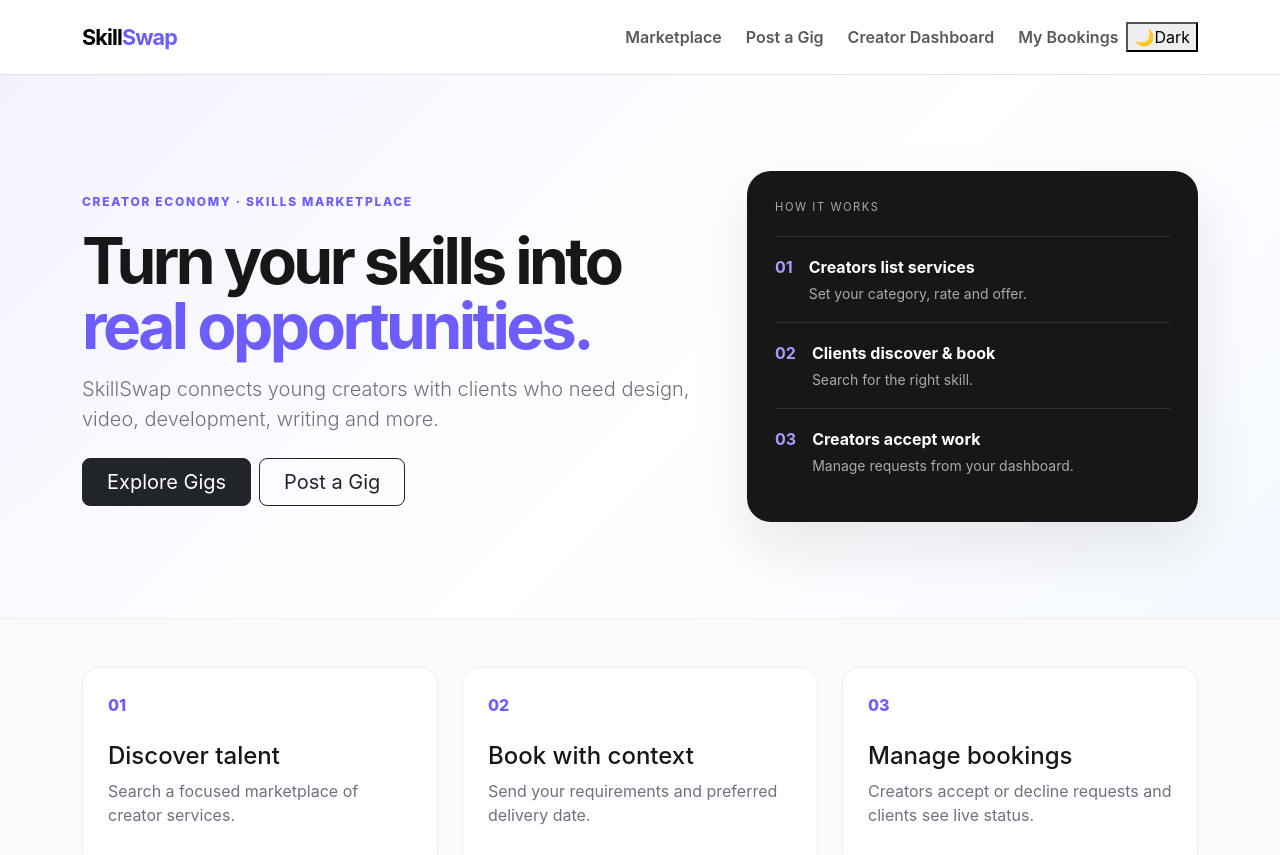
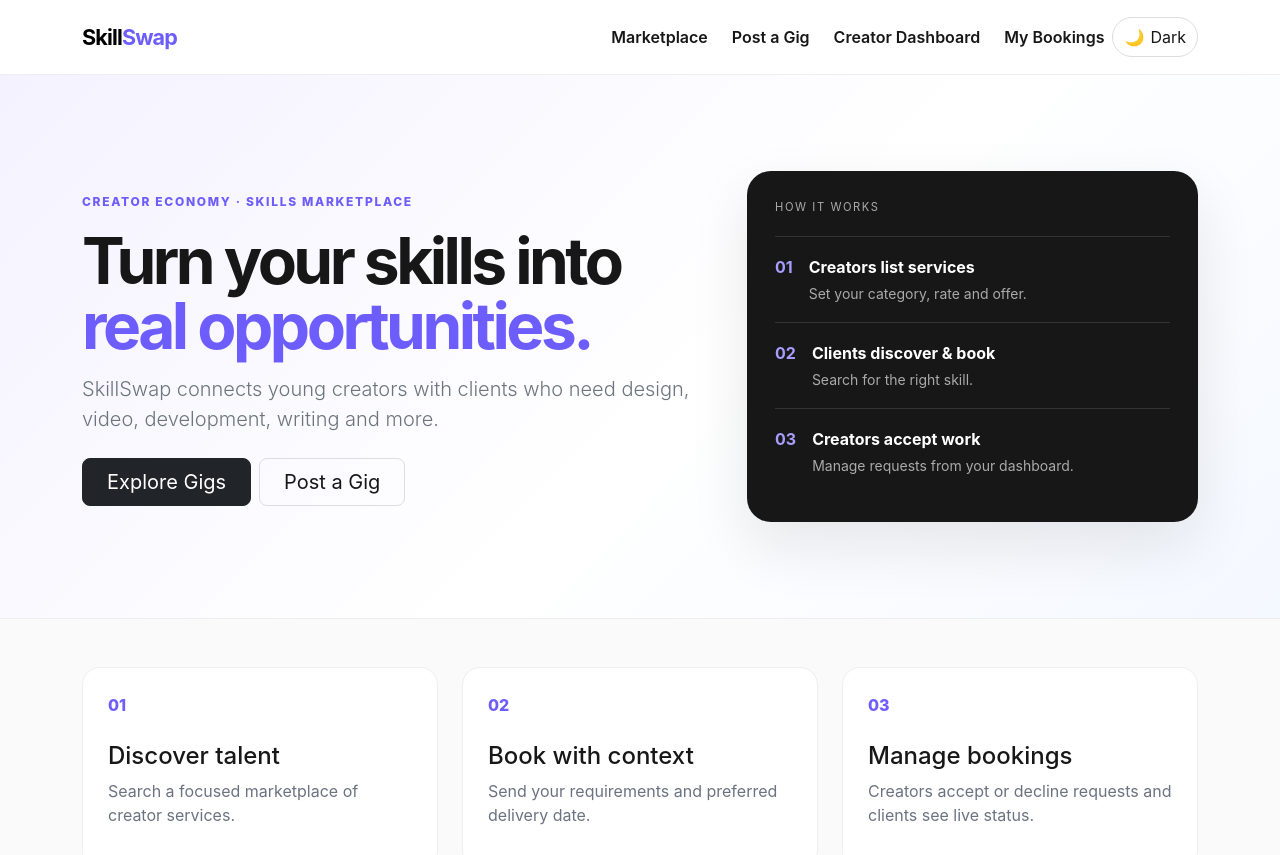
Before and after one commit to uditanshusiingh/SkillSwap, a React (Vite) app in the folder client/: page / in a window 1280 px wide. Shown: the top 855 px of the page. Built offline with nearby package versions, Linux system fonts and the light colour scheme; no server answers.

Commit message:
Add dark light theme styles

```diff
--- a/client/src/styles.css
+++ b/client/src/styles.css
@@ -70,3 +70,37 @@ main{overflow-wrap:anywhere}
   .booking-card{padding:18px}
   .empty{padding:32px 18px}
 }
+
+/* ===== Dark / Light theme ===== */
+:root{color-scheme:light;--page:#fafafa;--surface:#fff;--surface-soft:#f5f5f7;--border:#eee;--border-strong:#ddd;--ink:#171717;--muted:#6b7280;--body-copy:#444;--nav-icon-filter:none}
+html[data-theme="dark"]{color-scheme:dark;--page:#101114;--surface:#181a1f;--surface-soft:#202329;--border:#2d3138;--border-strong:#3a3f48;--ink:#f3f4f6;--muted:#a8adb7;--body-copy:#d2d5db;--nav-icon-filter:invert(1)}
+html,body,#root{min-height:100%}
+body{background:var(--page);color:var(--ink);transition:background-color .2s ease,color .2s ease}
+.navbar,.feature,.search-panel,.email-bar,.form-card,.success-card,.stats .stat,.empty,.booking-card,.footer{background:var(--surface)!important;border-color:var(--border)!important}
+.navbar .navbar-toggler{border-color:var(--border-strong)}
+.nav-link{color:var(--ink)}
+.nav-link:hover,.nav-link.active{color:var(--accent)}
+.theme-toggle{display:inline-flex;align-items:center;justify-content:center;gap:6px;min-height:38px;padding:7px 11px;border:1px solid var(--border-strong);border-radius:999px;background:var(--surface);color:var(--ink);font:600 .85rem inherit;cursor:pointer;transition:.2s ease}
+.theme-toggle:hover{background:var(--surface-soft);transform:translateY(-1px)}
+.hero{background:linear-gradient(135deg,#f4f2ff 0%,var(--surface) 55%,#f4f8ff 100%);border-color:var(--border)}
+html[data-theme="dark"] .hero{background:linear-gradient(135deg,#19172a 0%,#181a1f 55%,#151d2a 100%)}
+.hero-card{background:#171717;color:#fff}
+.feature p,.price-large small,.stat small,.empty,.footer{color:var(--muted)}
+.gig-description{color:var(--body-copy)}
+.category{background:#eeecff;color:#5648dc}
+html[data-theme="dark"] .category{background:#302b5d;color:#c9c3ff}
+.table{--bs-table-bg:var(--surface);--bs-table-color:var(--ink);--bs-table-border-color:var(--border)}
+.table>:not(caption)>*>*{background-color:var(--surface);color:var(--ink);border-bottom-color:var(--border)}
+.table-stack tr{border-color:var(--border)!important}
+.form-control,.form-select,.form-card textarea,.email-bar input{background:var(--surface);color:var(--ink);border-color:var(--border-strong)}
+.form-control::placeholder{color:var(--muted)}
+.form-control:focus,.form-select:focus{background:var(--surface);color:var(--ink)}
+.btn-outline-dark{color:var(--ink);border-color:var(--border-strong)}
+.btn-outline-dark:hover{background:var(--ink);color:var(--surface)}
+.border,.border-bottom,.border-top{border-color:var(--border)!important}
+.text-dark{color:var(--ink)!important}.text-muted{color:var(--muted)!important}
+.bg-white{background-color:var(--surface)!important}.bg-light{background-color:var(--surface-soft)!important}
+html[data-theme="dark"] .text-bg-light{background-color:var(--surface-soft)!important;color:var(--ink)!important}
+html[data-theme="dark"] .btn-light{background:var(--surface-soft);border-color:var(--border-strong);color:var(--ink)}
+html[data-theme="dark"] .btn-close{filter:invert(1) grayscale(1)}
+@media(max-width:991.98px){.navbar-nav .nav-link{border-top-color:var(--border)}}
```
